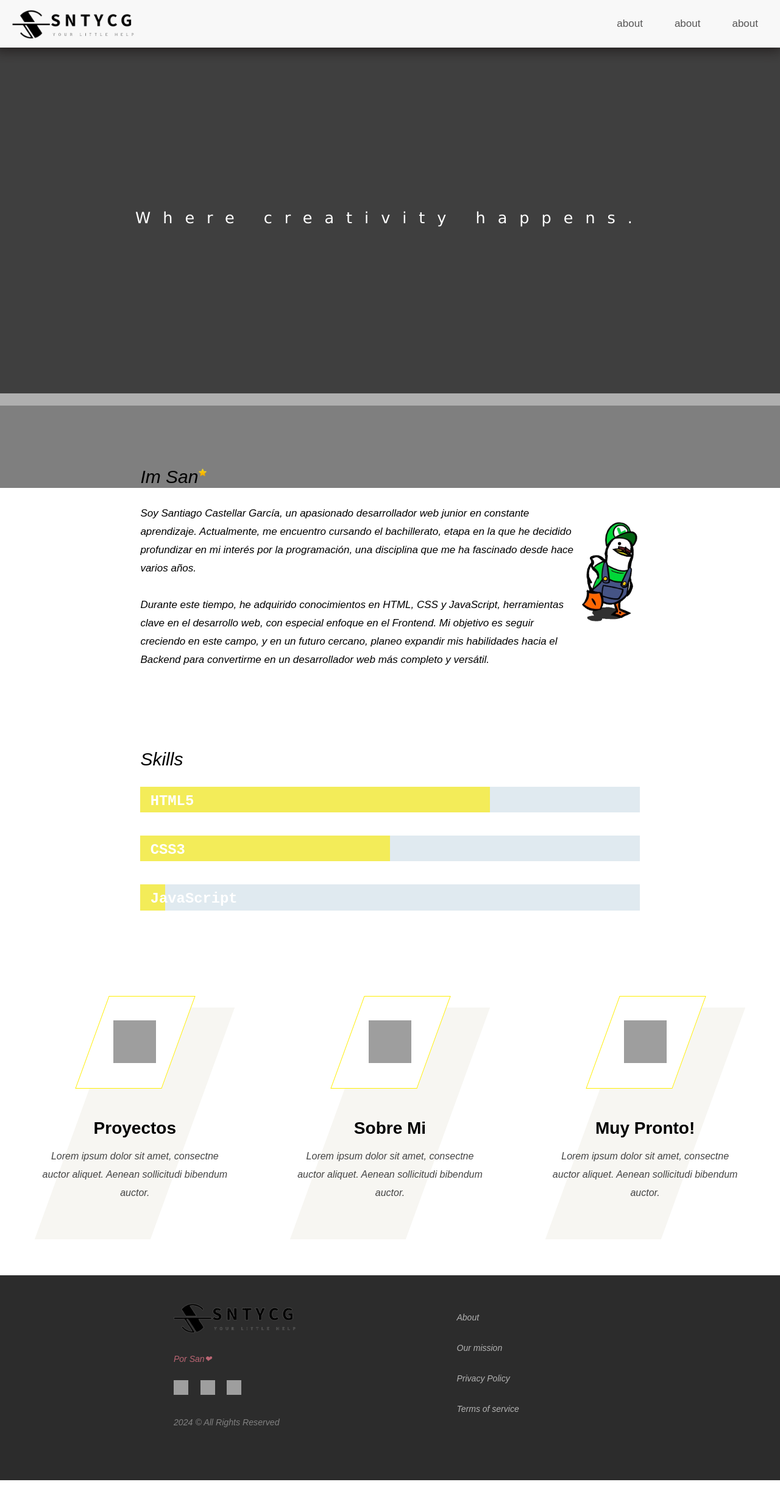
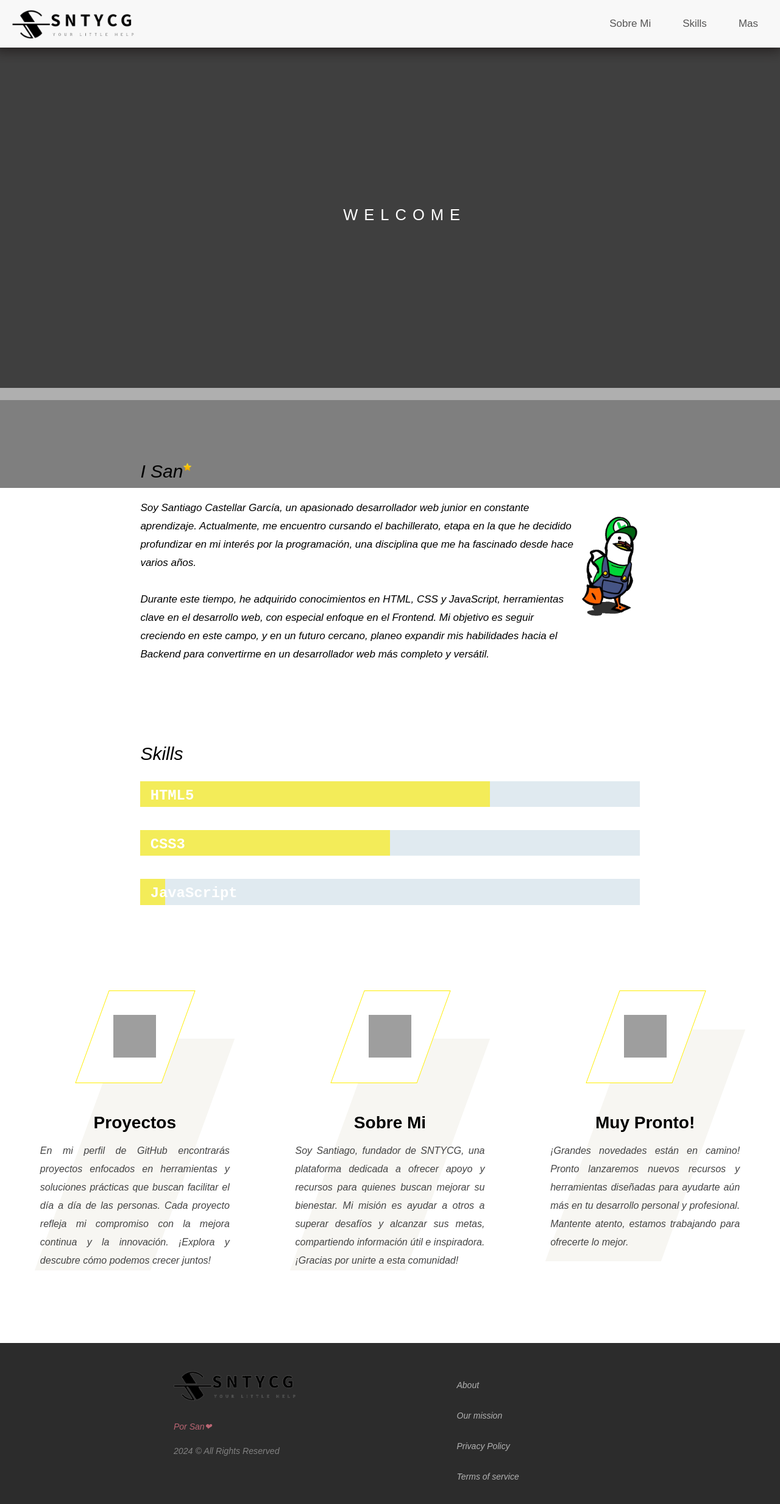
Before and after one commit to santyTT/santyTT.github.io, a plain HTML site: page index.html in a window 1280 px wide. Shown: the whole page at 61% size. Before the commit the page ends 2427 px from the top, so only its background shows below. Drawn offline with nearby package versions, Linux system fonts and the light colour scheme; grey boxes are pictures that could not be loaded.

Commit message:
Gran Cambio

```diff
--- a/Style.css
+++ b/Style.css
@@ -5,6 +5,7 @@
   padding: 0;
   font-family: sans-serif;
   box-sizing: border-box;
+  scroll-behavior: smooth;
 }
 
 body {
@@ -48,20 +49,20 @@ nav img {
   display: none;
 }
 
-ul {
+nav ul {
   display: flex;
   list-style-type: none;
   margin: 0;
   padding: 0;
 }
 
-li {
+nav li {
   margin-left: 20px;
 
 }
 
 
-li a {
+nav li a {
   display: block;
   color: rgb(86, 85, 85);
 
@@ -71,10 +72,10 @@ li a {
 
 }
 
-a:hover {
+nav a:hover {
   color: #111;
 
-  background-color: #afafaf;
+  color: #000000;
   border-radius: 10px
 }
 
@@ -119,8 +120,9 @@ a:hover {
 }
 
 .sec-main {
+
   position: relative;
-  height: 567px;
+  height: 558px;
   background: url(Imagenes/books-2599241_1920.jpg) no-repeat center center;
   background-size: cover;
 
@@ -139,7 +141,9 @@ a:hover {
   font-family: 'Lucida Sans', 'Lucida Sans Regular', 'Lucida Grande', 'Lucida Sans Unicode', Geneva, Verdana, sans-serif;
   text-align: center;
   font-weight: 100;
-  letter-spacing: 20px;
+  letter-spacing: 10px;
+  display: flex;
+
 }
 
 .main-heading {
@@ -153,12 +157,17 @@ a:hover {
   margin: auto;
   height: 40px;
   color: #fff;
+  margin-left: 44%;
+
 }
 
 .section-creator {
   display: flex;
 }
 
+.main-heading p {
+  letter-spacing: 10px;
+}
 
 .apartado_2 {
   padding: 8% 18%;
@@ -218,12 +227,15 @@ progress::-moz-progress-bar {
 
   .main-heading {
     line-height: 50px;
+    margin-left: 100px;
   }
 
   nav img {
     width: 30%;
   }
-
+  .sec-main {
+    width: 700px;
+  }
   .apartado_1 {
     padding: 40px;
     display: block;
@@ -388,6 +400,7 @@ progress::-moz-progress-bar {
   color: #444;
   font-weight: 400;
   margin-bottom: 30px;
+  text-align: justify;
 }
 
 .read-more-btn {
@@ -438,6 +451,7 @@ progress::-moz-progress-bar {
     flex: 0 0 auto;
     width: 100%;
     margin-bottom: 20px;
+    padding: 40px;
   }
 
   .card-details {
--- /dev/null
+++ b/aos.css
@@ -0,0 +1,3 @@
+nav div ul{
+
+}
--- a/index.html
+++ b/index.html
@@ -4,47 +4,80 @@
 <head>
     <meta charset="UTF-8">
     <meta name="viewport" content="width=device-width, initial-scale=1.0">
+    <!-- Enlace a la hoja de estilos de AOS (Animate On Scroll) -->
+    <link href="https://unpkg.com/aos@2.3.1/dist/aos.css" rel="stylesheet">
+    <script src="https://unpkg.com/aos@2.3.1/dist/aos.js"></script>
+
+    <!-- Enlaces a hojas de estilo personalizadas -->
     <link rel="stylesheet" href="Style.css">
+    <link rel="stylesheet" href="aos.css">
+
+    <!-- Enlace al archivo JavaScript principal -->
     <script src="main.js"></script>
+
     <title>SNTYCG!</title>
-    <title><img src="Imagenes/Logo-title.png" alt=""></title>
+    <!-- Icono de la pestaña del navegador -->
+    <link rel="icon" href="Imagenes/Logo-title.png">
 </head>
 
 <body>
+    <!-- Navegación principal -->
+     <header>
+    <div data-aos="fade-down">
         <nav>
-        <img src="Imagenes/Logo.png" alt="">
+            <img src="Imagenes/Logo.png" alt="Logo">
             <ul>
+                <!-- Enlaces a secciones con efectos de desplazamiento -->
+                <div data-aos="fade-up" data-aos-delay="600">
+                    <li><a href="#Sobre_mi">Sobre Mi</a></li>
+                </div>
+                <div data-aos="fade-down" data-aos-delay="800">
+                    <li><a href="#skills">Skills</a></li>
+                </div>
+                <div data-aos="fade-up" data-aos-delay="1000">
+                    <li><a href="#mas">Mas</a></li>
+                </div>
+            </ul>
+            <img src="Imagenes/menu.png" alt="Menu" class="menu">
+        </nav>
+    </div>
+</header>
+    <!-- Sección principal del sitio -->
+    <section id="home" class="sec-main">
+        <h1 class="main-heading">
+            <div data-aos="fade-right" data-aos-delay="100">W</div>
+            <div data-aos="fade-right" data-aos-delay="200">E</div>
+            <div data-aos="fade-right" data-aos-delay="300">L</div>
+            <div data-aos="fade-right" data-aos-delay="400">C</div>
+            <div data-aos="fade-right" data-aos-delay="500">O</div>
+            <div data-aos="fade-right" data-aos-delay="600">M</div>
+            <div data-aos="fade-right" data-aos-delay="700">E</div>
+            <br>
+        </h1>
+    </section>
 
-            <li><a href="#">about</a></li>
-            <li><a href="#">about</a></li>
-            <li><a href="#">about</a></li>
-        </ul>
-        <img src="Imagenes/menu.png" alt="" class="menu">
-    </nav>
-    <section id="home" class="sec-main">
-        <h1 class="main-heading">Where creativity happens.</h1>
-    </section>
-    <section class="divisor">
-    </section>
-    <section class="apartado_1">
+    <section class="divisor"></section>
+
+    <!-- Sección "Sobre Mi" -->
+    <section class="apartado_1" id="Sobre_mi">
         <div class="section-creator">
-            <img src="Imagenes/giphy.gif" alt="" class="foto_creador2" >
+            <img src="Imagenes/giphy.gif" alt="Creator" class="foto_creador2">
             <div>
-                <h2>Im San<img src="Imagenes/estrella.png" alt="" class="icons"></h2><br>
+                <h2>I San<img src="Imagenes/estrella.png" alt="Star" class="icons"></h2><br>
                 <p>Soy Santiago Castellar García, un apasionado desarrollador web junior en constante aprendizaje.
                     Actualmente, me encuentro cursando el bachillerato, etapa en la que he decidido profundizar en mi
-                    interés por la programación, una disciplina que me ha fascinado desde hace varios años. <br><br>
+                    interés por la programación, una disciplina que me ha fascinado desde hace varios años.<br><br>
                     Durante este tiempo, he adquirido conocimientos en HTML, CSS y JavaScript, herramientas clave en el
                     desarrollo web, con especial enfoque en el Frontend. Mi objetivo es seguir creciendo en este campo,
                     y en un futuro cercano, planeo expandir mis habilidades hacia el Backend para convertirme en un
                     desarrollador web más completo y versátil.</p><br>
-
-
             </div>
         </div>
-        <img src="Imagenes/giphy.gif" alt="" class="gif-img" class="gif-img"><br>
+        <img src="Imagenes/giphy.gif" alt="GIF" class="gif-img"><br>
     </section>
-    <section class="apartado_2">
+
+    <!-- Sección de habilidades -->
+    <section class="apartado_2" id="skills">
         <h2>Skills</h2><br>
         <section id="skills">
             <progress value="70" max="100"></progress><span>HTML5</span>
@@ -52,55 +85,64 @@
             <progress value="5" max="100"></progress><span>JavaScript</span>
         </section>
     </section>
-    <section class="creative-cards style-one">
+
+    <!-- Sección de tarjetas creativas -->
+    <section class="creative-cards style-one" id="mas">
         <div class="container">
             <div class="row">
+                <!-- Tarjeta de proyectos -->
                 <div class="card-column">
                     <div class="card-details">
                         <div class="card-icons">
                             <img class="light-icon" src="https://imgpanda.com/upload/ib/1yIWjyG41o.png" alt="icon" />
                         </div>
-                        <h3><a href="https://www.fiverr.com/aliali44">Proyectos</a></h3>
-                        <p>Lorem ipsum dolor sit amet, consectne auctor aliquet. Aenean sollicitudi bibendum auctor.</p>
-                        <a class="read-more-btn" href="https://www.fiverr.com/aliali44"><i
+                        <h3><a href="https://github.com/santyTT">Proyectos</a></h3>
+                        <p>En mi perfil de GitHub encontrarás proyectos enfocados en herramientas y soluciones prácticas
+                            que buscan facilitar el día a día de las personas. Cada proyecto refleja mi compromiso con
+                            la mejora continua y la innovación. ¡Explora y descubre cómo podemos crecer juntos!</p>
+                        <a class="read-more-btn" href="https://github.com/santyTT"><i
                                 class="fa-solid fa-angles-right"></i></a>
                     </div>
                 </div>
+
+                <!-- Tarjeta "Sobre Mi" -->
                 <div class="card-column">
                     <div class="card-details">
                         <div class="card-icons">
                             <img class="light-icon" src="https://imgpanda.com/upload/ib/Q4tSh2ctkH.png" alt="icon" />
                         </div>
-                        <h3><a href="https://www.fiverr.com/aliali44">Sobre Mi</a></h3>
-                        <p>Lorem ipsum dolor sit amet, consectne auctor aliquet. Aenean sollicitudi bibendum auctor.</p>
-                        <a class="read-more-btn" href="https://www.fiverr.com/aliali44"><i
+                        <h3><a href="https://github.com/santyTT">Sobre Mi</a></h3>
+                        <p>Soy Santiago, fundador de SNTYCG, una plataforma dedicada a ofrecer apoyo y recursos para
+                            quienes buscan mejorar su bienestar. Mi misión es ayudar a otros a superar desafíos y
+                            alcanzar sus metas, compartiendo información útil e inspiradora. ¡Gracias por unirte a esta
+                            comunidad!</p>
+                        <a class="read-more-btn" href="https://github.com/santyTT"><i
                                 class="fa-solid fa-angles-right"></i></a>
                     </div>
                 </div>
+
+                <!-- Tarjeta de novedades -->
                 <div class="card-column">
                     <div class="card-details">
                         <div class="card-icons">
                             <img class="light-icon" src="https://imgpanda.com/upload/ib/YQdOwN6IDJ.png" alt="icon" />
                         </div>
-                        <h3><a href="https://www.fiverr.com/aliali44">Muy Pronto!</a></h3>
-                        <p>Lorem ipsum dolor sit amet, consectne auctor aliquet. Aenean sollicitudi bibendum auctor.</p>
-                        <a class="read-more-btn" href="https://www.fiverr.com/aliali44"><i
-                                class="fa-solid fa-angles-right"></i></a>
+                        <h3><a href="#">Muy Pronto!</a></h3>
+                        <p>¡Grandes novedades están en camino! Pronto lanzaremos nuevos recursos y herramientas
+                            diseñadas para ayudarte aún más en tu desarrollo personal y profesional. Mantente atento,
+                            estamos trabajando para ofrecerte lo mejor.</p>
+                        <a class="read-more-btn" href="#"><i class="fa-solid fa-angles-right"></i></a>
                     </div>
                 </div>
             </div>
         </div>
     </section>
-</div>
+
+    <!-- Pie de página -->
     <footer id="footer">
         <div class="col col1">
-    <h3><img src="Imagenes/Logo.png" alt="" class="" style="width: 200px;"></h3>
+            <h3><img src="Imagenes/Logo.png" alt="Logo" style="width: 200px;"></h3>
             <p><span style="color: #BA6573;">Por San❤</span></p>
-    <div class="social">
-      <a href="https://codepen.io/Juxtopposed" target="_blank" class="link"><img src="https://assets.codepen.io/9051928/codepen_1.png" alt="" /></a>
-      <a href="https://twitter.com/juxtopposed" target="_blank" class="link"><img src="https://assets.codepen.io/9051928/x.png" alt="" /></a>
-      <a href="https://youtube.com/@juxtopposed" target="_blank" class="link"><img src="https://assets.codepen.io/9051928/youtube_1.png" alt="" /></a>
-    </div>
             <p style="color: #818181; font-size: smaller">2024 © All Rights Reserved</p>
         </div>
         <div class="col col2">
@@ -111,6 +153,11 @@
         </div>
         <div class="backdrop"></div>
     </footer>
+
+    <!-- Inicialización de AOS -->
+    <script>
+        AOS.init();
+    </script>
 </body>
 
 </html>
```
Lines whose indentation alone changed are shown as unchanged.
